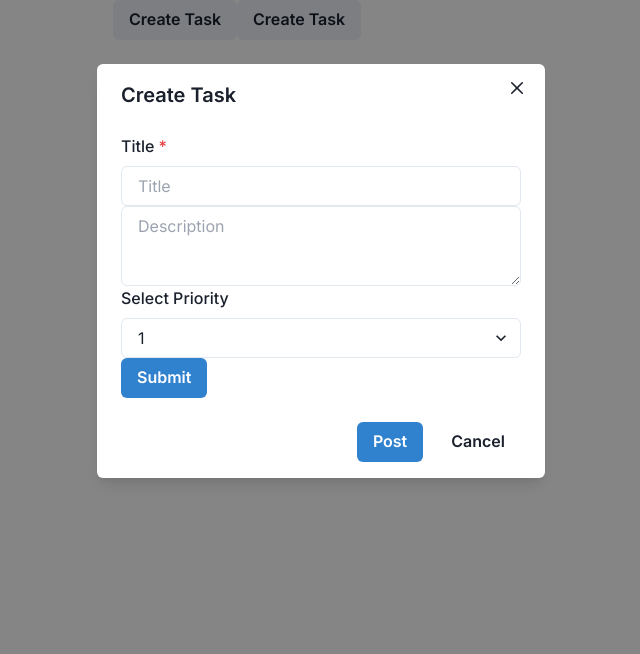
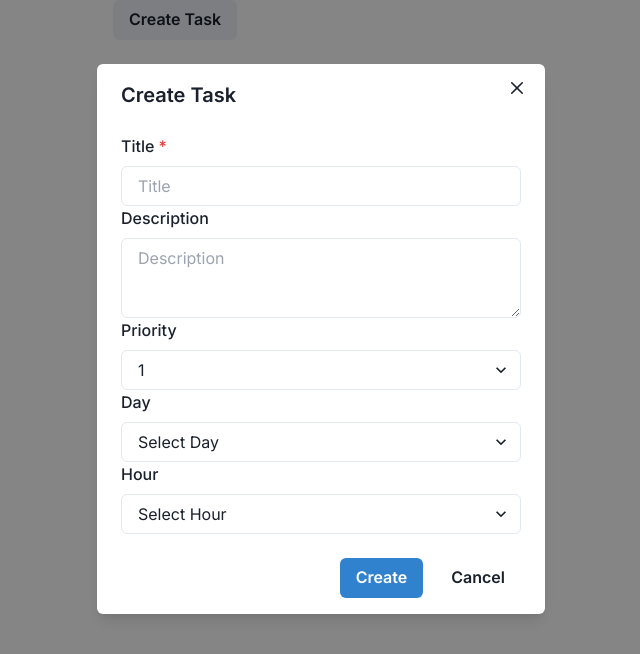
Before and after one commit to AlanLuna-00/Next-ToDo-Ts, a Next.js app: page / in a window 1280 px wide. Both pictures are taken after a click on the button "Create Task". Shown: the top 654 px of the page, without its empty margins (319-959 px from the left). Built offline with nearby package versions, Linux system fonts and the light colour scheme.

Commit message:
changes context

```diff
--- a/package.json
+++ b/package.json
@@ -24,6 +24,10 @@
     "react": "18.2.0",
     "react-dom": "18.2.0",
     "tailwindcss": "3.3.2",
-    "typescript": "5.0.4"
+    "typescript": "5.0.4",
+    "uuid": "^9.0.0"
+  },
+  "devDependencies": {
+    "@types/uuid": "^9.0.1"
   }
 }
--- a/src/app/page.tsx
+++ b/src/app/page.tsx
@@ -1,6 +1,7 @@
 "use client"
 import React from "react";
 import { ChakraProvider } from '@chakra-ui/react'
+import TaskContext from "@/context/TaskContext";
 
 import Home from "@/components/Home";
 
@@ -8,9 +9,11 @@ export default function HomePage() {
   return (
     <div>
 
+     <TaskContext>
       <ChakraProvider>
       <Home />
       </ChakraProvider>
+      </TaskContext>
     </div>
   );
 }
--- a/src/components/CreateTaskModal.tsx
+++ b/src/components/CreateTaskModal.tsx
@@ -1,4 +1,3 @@
-"use client";
 import React from "react";
 import {
   Modal,
@@ -10,36 +9,42 @@ import {
   ModalCloseButton,
   useDisclosure,
   Button,
+  FormControl,
+  FormLabel,
+  Input,
+  Select,
+  Textarea,
 } from "@chakra-ui/react";
-import Form from "./Form";
 import useCreateTask from "@/hooks/useCreateTask";
 
 interface CreateTaskModalProps {
   isOpen: boolean;
   onClose: () => void;
-  day: string;
 }
 
-const CreateTaskModal = ({ isOpen, onClose, day }: CreateTaskModalProps) => {
+const CreateTaskModal = ({ isOpen, onClose }: CreateTaskModalProps) => {
   const { onOpen } = useDisclosure();
   const {
     title,
     text,
     priority,
+    day,
+    hour,
     handleTitleChange,
     handleTextChange,
     handlePriorityChange,
+    handleDayChange,
+    handleHourChange,
     createTask,
   } = useCreateTask();
 
   const handleSubmit = () => {
-    createTask(day);
+    createTask();
     onClose();
   };
 
   return (
     <>
-      <Button onClick={onOpen}>Create Task</Button>
 
       <Modal isOpen={isOpen} onClose={onClose}>
         <ModalOverlay />
@@ -47,20 +52,70 @@ const CreateTaskModal = ({ isOpen, onClose, day }: CreateTaskModalProps) => {
           <ModalHeader>Create Task</ModalHeader>
           <ModalCloseButton />
           <ModalBody>
-            <Form
-              title={title}
-              text={text}
-              priority={priority}
-              handleTitleChange={handleTitleChange}
-              handleTextChange={handleTextChange}
-              handlePriorityChange={handlePriorityChange}
-              handleSubmit={handleSubmit} // Agregué la propiedad handleSubmit
+            <FormControl isRequired>
+              <FormLabel>Title</FormLabel>
+              <Input
+                placeholder="Title"
+                value={title}
+                onChange={handleTitleChange}
 />
+</FormControl>
+<FormControl>
+<FormLabel>Description</FormLabel>
+<Textarea
+             placeholder="Description"
+             value={text}
+             onChange={handleTextChange}
+           />
+</FormControl>
+<FormControl>
+<FormLabel>Priority</FormLabel>
+<Select
+             placeholder="Select Priority"
+             value={priority}
+             onChange={handlePriorityChange}
+           >
+<option value="1">1</option>
+<option value="2">2</option>
+<option value="3">3</option>
+</Select>
+</FormControl>
+<FormControl>
+<FormLabel>Day</FormLabel>
+<Select
+             placeholder="Select Day"
+             value={day}
+             onChange={handleDayChange}
+           >
+<option value="Monday">Monday</option>
+<option value="Tuesday">Tuesday</option>
+<option value="Wednesday">Wednesday</option>
+<option value="Thursday">Thursday</option>
+<option value="Friday">Friday</option>
+<option value="Saturday">Saturday</option>
+<option value="Sunday">Sunday</option>
+</Select>
+</FormControl>
+<FormControl>
+<FormLabel>Hour</FormLabel>
+<Select
+             placeholder="Select Hour"
+             value={hour}
+             onChange={handleHourChange}
+           >
+<option value="08:00">08:00</option>
+<option value="09:00">09:00</option>
+<option value="10:00">10:00</option>
+<option value="11:00">11:00</option>
+<option value="12:00">12:00</option>
+<option value="13:00">13:00</option>
+<option value="14:00">14:00</option>
+</Select>
+</FormControl>
 </ModalBody>
-
 <ModalFooter>
 <Button colorScheme="blue" mr={3} onClick={handleSubmit}>
-              Post
+Create
 </Button>
 <Button variant="ghost" onClick={onClose}>
 Cancel
--- a/src/components/Form.tsx
+++ b/src/components/Form.tsx
@@ -1,4 +1,3 @@
-"use client"
 import React from "react";
 import {
   FormControl,
@@ -13,9 +12,13 @@ interface FormProps {
   title: string;
   text: string;
   priority: "1" | "2" | "3";
+  day: string;
+  hour: string;
   handleTitleChange: (e: React.ChangeEvent<HTMLInputElement>) => void;
   handleTextChange: (e: React.ChangeEvent<HTMLTextAreaElement>) => void;
   handlePriorityChange: (e: React.ChangeEvent<HTMLSelectElement>) => void;
+  handleDayChange: (e: React.ChangeEvent<HTMLSelectElement>) => void;
+  handleHourChange: (e: React.ChangeEvent<HTMLSelectElement>) => void;
   handleSubmit: () => void;
 }
 
@@ -23,9 +26,13 @@ const Form = ({
   title,
   text,
   priority,
+  day,
+  hour,
   handleTitleChange,
   handleTextChange,
   handlePriorityChange,
+  handleDayChange,
+  handleHourChange,
   handleSubmit,
 }: FormProps) => {
   return (
@@ -53,6 +60,35 @@ const Form = ({
           <option value="3">3</option>
         </Select>
       </FormControl>
+      <FormControl>
+        <FormLabel>Select Day</FormLabel>
+        <Select
+          placeholder="Select Day"
+          value={day}
+          onChange={handleDayChange}
+        >
+          <option value="Monday">Monday</option>
+          <option value="Tuesday">Tuesday</option>
+          <option value="Wednesday">Wednesday</option>
+          <option value="Thursday">Thursday</option>
+          <option value="Friday">Friday</option>
+          <option value="Saturday">Saturday</option>
+          <option value="Sunday">Sunday</option>
+        </Select>
+      </FormControl>
+      <FormControl>
+        <FormLabel>Select Hour</FormLabel>
+        <Select
+          placeholder="Select Hour"
+          value={hour}
+          onChange={handleHourChange}
+        >
+          <option value="09:00">09:00</option>
+          <option value="12:00">12:00</option>
+          <option value="15:00">15:00</option>
+          <option value="18:00">18:00</option>
+        </Select>
+      </FormControl>
       <Button colorScheme="blue" onClick={handleSubmit}>
         Submit
       </Button>
--- a/src/components/Home.tsx
+++ b/src/components/Home.tsx
@@ -16,8 +16,9 @@ const Home = () => {
 
   return (
     <Container maxW="md">
-      <Button onClick={handleOpenModal}>Create Task</Button>
-      <CreateTaskModal isOpen={isModalOpen} onClose={handleCloseModal} day="Monday" />
+      <Button onClick={handleOpenModal}>Create Task
+        <CreateTaskModal isOpen={isModalOpen} onClose={handleCloseModal} />
+        </Button>
     </Container>
   );
 };
--- a/src/context/TaskContext.tsx
+++ b/src/context/TaskContext.tsx
@@ -1,53 +1,43 @@
-"use client"
-import React, { useState, useEffect, createContext, ReactNode, Dispatch, SetStateAction } from 'react';
+import React, { createContext, ReactNode, useEffect, useState, Dispatch, SetStateAction } from 'react';
+import { v4 as uuidv4 } from 'uuid';
 
-export const Context = createContext<[Task, Dispatch<SetStateAction<Task>>] | undefined>(undefined);
-
-export type Task = {
-  [day: string]: {
-    title: string;
-    text: string;
-    priority: "1" | "2" | "3";
-  }[];
-};
+export interface Task {
+  id: string;
+  title: string;
+  text: string;
+  priority: "1" | "2" | "3";
+  day: string;
+  hour: string;
+}
 
 interface TaskContextProps {
   children: ReactNode;
 }
 
+interface TaskContextValue {
+  tasks: Task[];
+  setTasks: Dispatch<SetStateAction<Task[]>>;
+}
+
+export const Context = createContext<TaskContextValue | undefined>(undefined);
+
 const TaskContext = ({ children }: TaskContextProps) => {
-  const [tasks, setTasks] = useState<Task>(() => {
-    const storedTasks = typeof window !== 'undefined' ? localStorage.getItem('tasks') : null;
-    try {
-      return storedTasks ? JSON.parse(storedTasks) : {
-        Monday: [],
-        Tuesday: [],
-        Wednesday: [],
-        Thursday: [],
-        Friday: [],
-        Saturday: [],
-        Sunday: [],
-      };
-    } catch (error) {
-      console.error('Error parsing stored tasks:', error);
-      return {
-        Monday: [],
-        Tuesday: [],
-        Wednesday: [],
-        Thursday: [],
-        Friday: [],
-        Saturday: [],
-        Sunday: [],
-      };
-    }
+  const [tasks, setTasks] = useState<Task[]>(() => {
+    const storedTasks = localStorage.getItem('tasks');
+    return storedTasks ? JSON.parse(storedTasks) : [];
   });
 
   useEffect(() => {
     localStorage.setItem('tasks', JSON.stringify(tasks));
   }, [tasks]);
 
+  const contextValue: TaskContextValue = {
+    tasks,
+    setTasks,
+  };
+
   return (
-    <Context.Provider value={[tasks, setTasks]}>
+    <Context.Provider value={contextValue}>
       {children}
     </Context.Provider>
   );
--- a/src/hooks/useCreateTask.tsx
+++ b/src/hooks/useCreateTask.tsx
@@ -1,14 +1,14 @@
-"use client"
-import { useContext, useState, useEffect } from "react";
+import { useContext, useState, Dispatch, SetStateAction } from "react";
 import { Context, Task } from "@/context/TaskContext";
+import { v4 as uuidv4 } from "uuid";
 
 const useCreateTask = () => {
-  const context = useContext(Context);
-  const [tasks, setTasks] = context || [{}, () => {}];
-
+  const { tasks, setTasks } = useContext(Context) as { tasks: Task[]; setTasks: Dispatch<SetStateAction<Task[]>> }
   const [title, setTitle] = useState("");
   const [text, setText] = useState("");
   const [priority, setPriority] = useState<"1" | "2" | "3">("1");
+  const [day, setDay] = useState("");
+  const [hour, setHour] = useState("");
 
   const handleTitleChange = (e: React.ChangeEvent<HTMLInputElement>) => {
     setTitle(e.target.value);
@@ -22,31 +22,52 @@ const useCreateTask = () => {
     setPriority(e.target.value as "1" | "2" | "3");
   };
 
-  const createTask = (day: string) => {
-    const newTasks: Task = { ...tasks };
+  const handleDayChange = (e: React.ChangeEvent<HTMLSelectElement>) => {
+    setDay(e.target.value);
+  };
 
-    if (!newTasks[day]) {
-      newTasks[day] = []; // Inicializar como un array vacío si no existe
-    }
+  const handleHourChange = (e: React.ChangeEvent<HTMLSelectElement>) => {
+    setHour(e.target.value);
+  };
 
-    newTasks[day] = [...newTasks[day], { title, text, priority }];
-    console.log(newTasks)
-    setTasks({...tasks, newTasks});
-    localStorage.setItem("tasks", JSON.stringify(tasks));
+  const createTask = () => {
+    const newTask: Task = {
+      id: uuidv4(),
+      title,
+      text,
+      priority,
+      day,
+      hour,
+    };
+
+    setTasks((prevTasks: Task[] | undefined) => {
+      const tasksArray = Array.isArray(prevTasks) ? prevTasks : [];
+      return [...tasksArray, newTask];
+    });
+    localStorage.setItem(
+      "tasks",
+      JSON.stringify([...tasks, newTask])
+    );
 
     // Reset the form fields
     setTitle("");
     setText("");
     setPriority("1");
+    setDay("");
+    setHour("");
   };
 
   return {
     title,
     text,
     priority,
+    day,
+    hour,
     handleTitleChange,
     handleTextChange,
     handlePriorityChange,
+    handleDayChange,
+    handleHourChange,
     createTask,
   };
 };
```
Also changed, not shown: 1 other file (tests, documents, lock files or other folders). Lines whose indentation alone changed are shown as unchanged.
